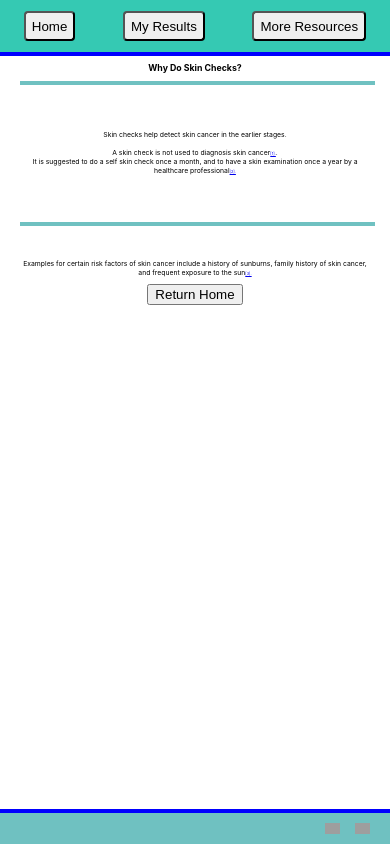
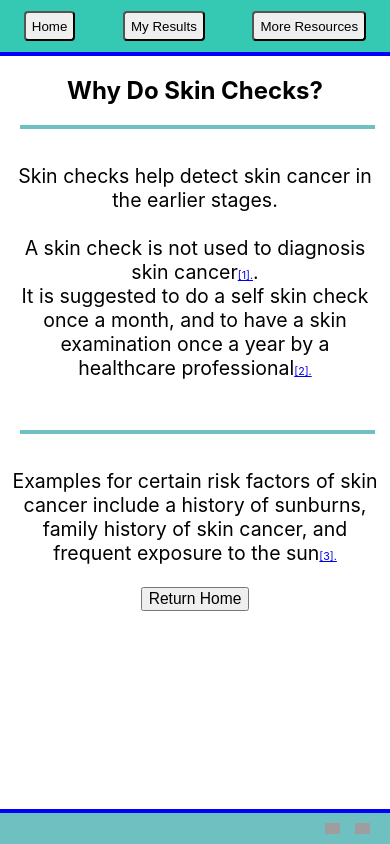
Before and after one commit to hammyhammer/bmi-calculator, a React (Create React App) app in the folder client/: page /skin-check-info in a window 390 px wide. Built offline with nearby package versions, Linux system fonts and the light colour scheme; no server answers; grey boxes are pictures that could not be loaded.

Commit message:
skin checks stlye refactored mobile

```diff
--- a/client/src/App.css
+++ b/client/src/App.css
@@ -466,12 +466,13 @@ header {
 
 
 .skin-submit-button {
-  background-color: orange;
+  /* background-color: orange;
   border-radius: 4px;
   padding: 2px 10px 2px 10px;
   border: 1px solid orange;
   margin: 10px;
-  font-size: 5vw;}
+  font-size: 5vw; */
+}
 
 .met-weight {
   /* margin: 40px 0px 20px 0px;
@@ -497,7 +498,7 @@ header {
 }
 
 .results-metric {
-  text-align: center;
+  /* text-align: center; */
 }
 
 .met-results-top {
@@ -515,7 +516,7 @@ header {
   font-size: 7vw;
 }
 
-.why-top {
+/* .why-top {
   margin: 20px 40px 40px 40px ;
   font-size: 5vw;
 }
@@ -528,7 +529,7 @@ header {
 
 .why-bottom {
   padding: 10px;
-}
+} */
 
 footer {
   margin: auto;
--- a/client/src/ResultsSkinCancer/ResultsSkinCancer.jsx
+++ b/client/src/ResultsSkinCancer/ResultsSkinCancer.jsx
@@ -1,6 +1,7 @@
 import { useState, useEffect } from 'react';
 import { useParams, Link } from 'react-router-dom';
 import api from "../services/apiConfig";
+import skinresultscss from './ResultsSkinCancer.module.css'
 
 export default function ResultsSkinCancer() {
   const [sum, setSum] = useState({});
@@ -15,6 +16,7 @@ export default function ResultsSkinCancer() {
     fetchSum();
     // eslint-disable-next-line
   }, []);
+  // "results-metric"
 
   return (
     <div>
@@ -25,16 +27,15 @@ export default function ResultsSkinCancer() {
       </div>
       <div className="horizontal"></div>
 
-      <div className="results-metric">
-
-        <div className="body">
+      <div className={skinresultscss.results}>
+        <div className={skinresultscss.body}>
           {sum.fields?.newMole ? <p>There is a chance that it is benign. See your dermatologist to seek further action.</p> : <p>If you find yourself outside, remember to put on sunscreen to protect yourself from UV rays.</p>}
         </div>
-        <p className='body'>To gain more information or pursue action, reach out to your healthcare provider for additional information.</p>
+        <p className={skinresultscss.body}>To gain more information or pursue action, reach out to your healthcare provider for additional information.</p>
         <br />
         <Link
           to="/skin-check-info">
-          <button className="info-button">Learn more about skin checks</button>
+          <button className={skinresultscss.info_button}>Learn more about skin checks</button>
         </Link>
       </div>
     </div>
--- /dev/null
+++ b/client/src/ResultsSkinCancer/ResultsSkinCancer.module.css
@@ -0,0 +1,10 @@
+.body {
+  font-size: 5vw;
+  margin: 10px;
+  padding: 20px 0px;
+}
+
+.info_button {
+  font-size: 4vw;
+
+}
--- a/client/src/SkinCancer/SkinCancer.jsx
+++ b/client/src/SkinCancer/SkinCancer.jsx
@@ -2,6 +2,7 @@ import { useState } from 'react';
 import api from '../services/apiConfig';
 import FormSkinCancer from '../components/FormSkinCancer/FormSkinCancer';
 import { useNavigate } from 'react-router-dom';
+import skincancercss from './SkinCancer.module.css'
 
 const default_input = {
   newMole: false,
@@ -29,10 +30,10 @@ export default function SkinCancer() {
 
   return (
     <div>
-      <h2 className="header">Skin Check</h2>
+      <h2 className={skincancercss.header}>Skin Check</h2>
       <div className='horizontal'></div>
 
-      <div className="body">
+      <div className={skincancercss.body}>
 
         <h5>Check the entirely of your body looking for the following:</h5>
         <p>
--- /dev/null
+++ b/client/src/SkinCancer/SkinCancer.module.css
@@ -0,0 +1,9 @@
+.header {
+
+}
+
+.body {
+  font-size: 5vw;
+  margin: 10px;
+  padding: 20px 0px;
+}
--- a/client/src/SkinCancerInfo/SkinCancerInfo.jsx
+++ b/client/src/SkinCancerInfo/SkinCancerInfo.jsx
@@ -1,28 +1,29 @@
 import { Link } from 'react-router-dom';
+import skininfocss from './SkinCancerInfo.module.css'
 
 export default function SkinCancerInfo() {
   return (
     <div>
-      <h2 className="header">Why Do Skin Checks?</h2>
+      <h2 className={skininfocss.header}>Why Do Skin Checks?</h2>
       <div className="horizontal"></div>
-      <div className="body">
+      <div className={skininfocss.body}>
         <p>Skin checks help detect skin cancer in the earlier stages.
           <br />
-          <br />A skin check is not used to diagnosis skin cancer<a className="reference" href="https://medlineplus.gov/lab-tests/skin-cancer-screening/#:~:text=The%20screening%20checks%20the%20skin,cell%20and%20squamous%20cell%20cancers.">[1].</a>.
+          <br />A skin check is not used to diagnosis skin cancer<a className={skininfocss.reference} href="https://medlineplus.gov/lab-tests/skin-cancer-screening/#:~:text=The%20screening%20checks%20the%20skin,cell%20and%20squamous%20cell%20cancers.">[1].</a>.
           <br />
 
-          It is suggested to do a self skin check once a month, and to have a skin examination once a year by a healthcare professional<a className="reference" href="https://my.clevelandclinic.org/health/diagnostics/8648-skin-self-exam#:~:text=You%20should%20perform%20a%20skin,well%20as%20a%20hand%20mirror.">[2].</a>
+          It is suggested to do a self skin check once a month, and to have a skin examination once a year by a healthcare professional<a className={skininfocss.reference} href="https://my.clevelandclinic.org/health/diagnostics/8648-skin-self-exam#:~:text=You%20should%20perform%20a%20skin,well%20as%20a%20hand%20mirror.">[2].</a>
         </p>
       </div>
 
       <div className="horizontal"></div>
 
-      <div className="body">
-        <p>Examples for certain risk factors of skin cancer include a history of sunburns, family history of skin cancer, and frequent exposure to the sun<a className="reference" href="https://medlineplus.gov/lab-tests/skin-cancer-screening/#:~:text=What%20is%20a%20skin%20cancer,be%20signs%20of%20skin%20cancer.">[3].</a></p>
+      <div className={skininfocss.body}>
+        <p>Examples for certain risk factors of skin cancer include a history of sunburns, family history of skin cancer, and frequent exposure to the sun<a className={skininfocss.reference} href="https://medlineplus.gov/lab-tests/skin-cancer-screening/#:~:text=What%20is%20a%20skin%20cancer,be%20signs%20of%20skin%20cancer.">[3].</a></p>
 
         <Link
           to="/">
-          <button className="info-button">Return Home</button>
+          <button className={skininfocss.info_button}>Return Home</button>
         </Link>
 
       </div>
--- /dev/null
+++ b/client/src/SkinCancerInfo/SkinCancerInfo.module.css
@@ -0,0 +1,17 @@
+.header {
+
+}
+
+.body {
+  font-size: 5vw;
+  margin: 10px;
+  padding: 20px 0px;
+}
+
+.info_button {
+  font-size: 4vw;
+}
+
+.reference {
+  font-size: 2.75vw;
+}
--- a/client/src/components/FormSkinCancer/FormSkinCancer.jsx
+++ b/client/src/components/FormSkinCancer/FormSkinCancer.jsx
@@ -1,11 +1,11 @@
 import React from 'react';
-
+import skinformcss from './FormSkinCancer.module.css'
 export default function FormSkinCancer(props) {
   const { newMole } = props.input;
 
   return <form onSubmit={props.handleSubmit}>
-    <p></p><input className="skin-input" id="newMole" checked={newMole} type="checkbox" placeholder="Please check if yes" onChange={props.handleCheckbox} />
+    <p></p><input className={skinformcss.input} id="newMole" checked={newMole} type="checkbox" placeholder="Please check if yes" onChange={props.handleCheckbox} />
     <br />
-    <button className="skin-submit-button">{props.type}</button>
+    <button className={skinformcss.submit}>{props.type}</button>
   </form>
 };
--- /dev/null
+++ b/client/src/components/FormSkinCancer/FormSkinCancer.module.css
@@ -0,0 +1,8 @@
+.submit {
+  background-color: orange;
+  border-radius: 4px;
+  padding: 2px 10px 2px 10px;
+  border: 1px solid orange;
+  margin: 10px;
+  font-size: 5vw;
+}
```
